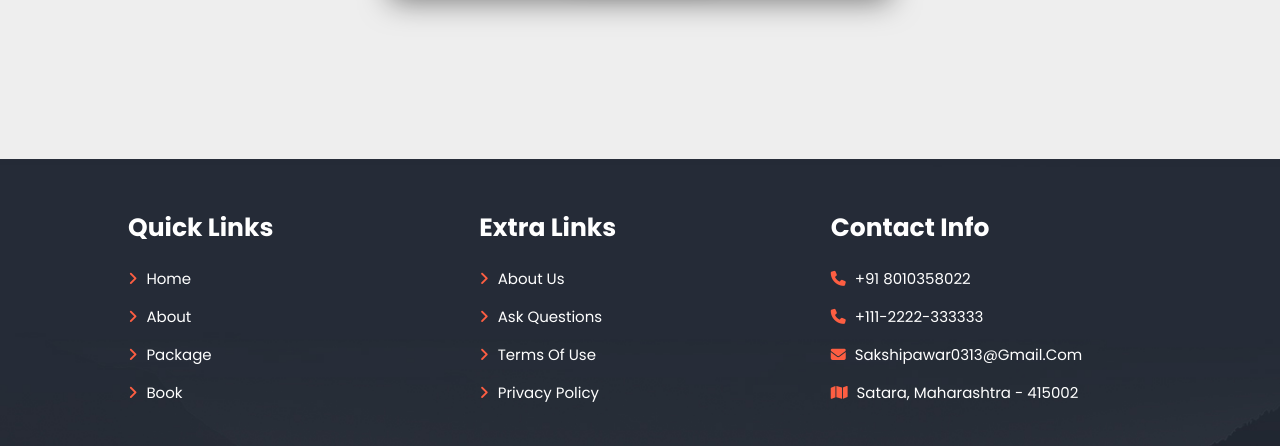
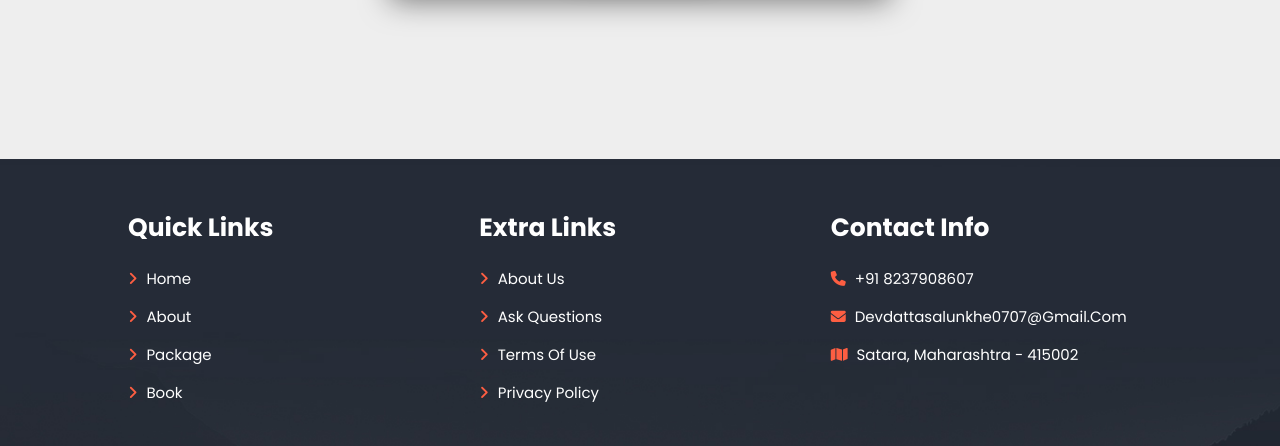
Before and after one commit to Devdatta007/TravelManagementSystem, a plain HTML site: page index.html in a window 1280 px wide. Shown: the part 752-1198 px from the top of the page. Drawn offline with Linux system fonts and the light colour scheme.

Commit message:
changes in all this files

```diff
--- a/index.html
+++ b/index.html
@@ -425,9 +425,8 @@ h2{
        </div>
        <div class="box">
        <h3>contact info</h3>
-          <a href="#"> <i class="fas fa-phone"></i> +91 8010358022 </a>
-          <a href="#"> <i class="fas fa-phone"></i> +111-2222-333333 </a>
-          <a href="#"> <i class="fas fa-envelope"></i> sakshipawar0313@gmail.com </a>
+          <a href="#"> <i class="fas fa-phone"></i> +91 8237908607 </a>
+          <a href="#"> <i class="fas fa-envelope"></i> devdattasalunkhe0707@gmail.com </a>
           <a href="#"> <i class="fas fa-map"></i> Satara, Maharashtra - 415002 </a>
        </div>
        <div class="box">
```
